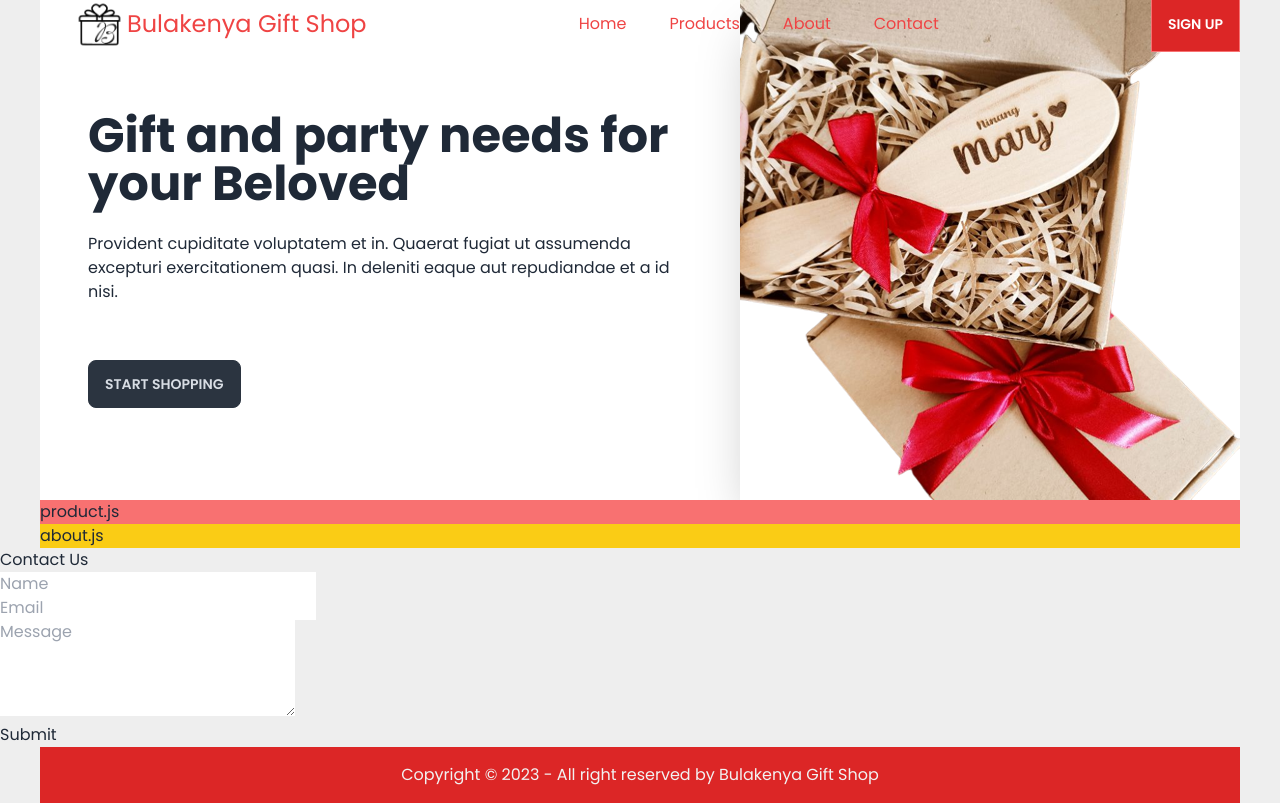
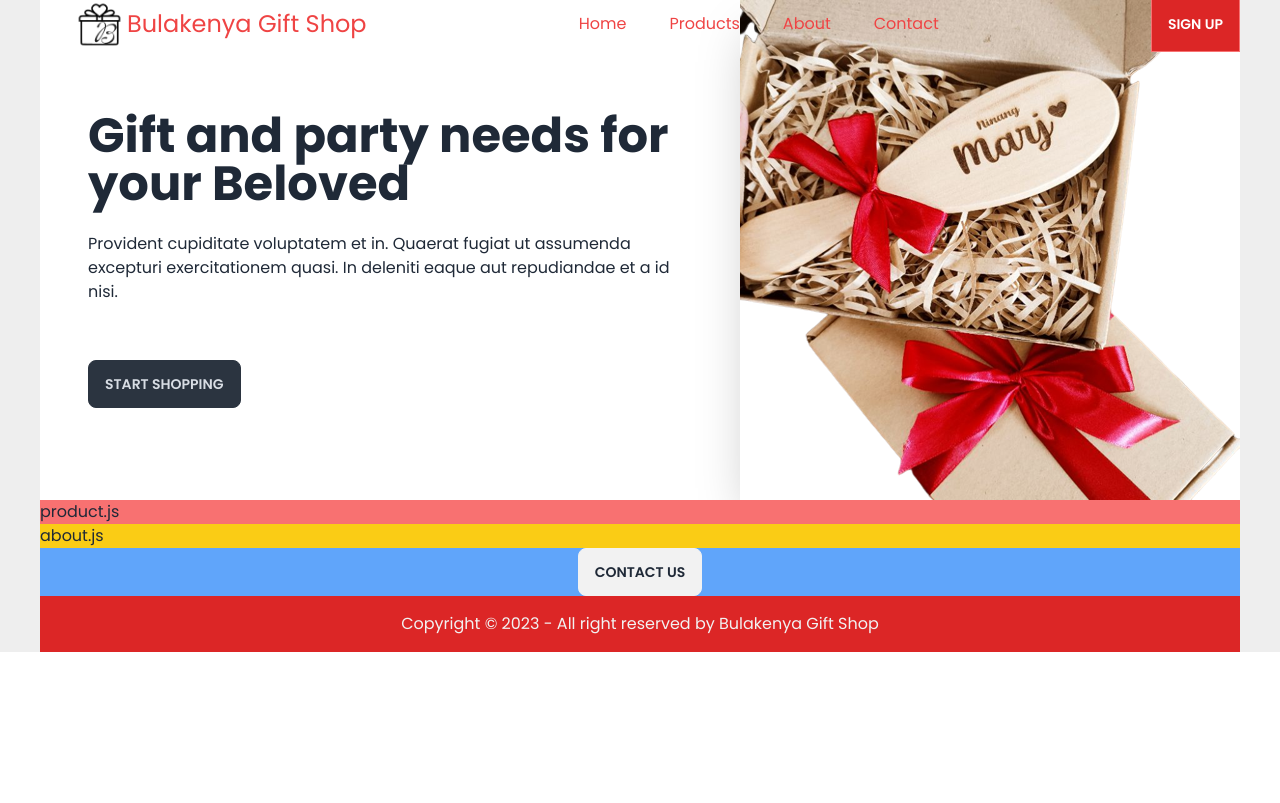
Before and after one commit to jayelemar/Bulakenya-Gift-Shop-v3, a React (Create React App) app: page / in a window 1280 px wide. Built offline with nearby package versions, Linux system fonts and the light colour scheme.

Commit message:
feat: show modal on click at contact btn

```diff
--- a/src/components/header/Header.js
+++ b/src/components/header/Header.js
@@ -27,7 +27,7 @@ const Header = () => {
                     <Link to='home' smooth={true} duration={500}><li>Home</li></Link>
                     <Link to='products' smooth={true} duration={500}><li>Products</li></Link>
                     <Link to='about' smooth={true} duration={500}><li>About</li></Link>
-                    <Link to='contact' smooth={true} duration={500}><li>Contact</li></Link>
+                    <li onClick={()=>document.getElementById('my_modal_5').showModal()}>Contact</li>
                 </ul>
             </nav>
             <button
--- a/src/pages/contact/Contact.js
+++ b/src/pages/contact/Contact.js
@@ -18,25 +18,32 @@ const Contact = () => {
 
 
   return (
-    <section id='contact'>
-        <h2>Contact Us</h2>
+    <section>
+        <div className="container flex justify-center items-center bg-blue-400 ">
+        {/* Open the modal using document.getElementById('ID').showModal() method */}
+        <button className="btn" onClick={()=>document.getElementById('my_modal_5').showModal()}>Contact Us</button>
+    <dialog id="my_modal_5" className="modal modal-bottom sm:modal-middle">
+  <div className="modal-box">
+    <h3 className="font-bold text-lg">Hello</h3>
+    <p className="py-4">If you have any questions or comments, please send us a message..</p>
+
         <form onSubmit={ handleSubmit(onSubmit) }>
-            <div className="form-group">
+            <div className="flex flex-col md:flex-row p-2">
+            <div className="form-group flex flex-col">
                 <input type="text" placeholder='Name'
                     {...register('name', {required: true} )}
                 />
                 {errors.name && <span className='error'>Name is required</span>}
             </div>
 
-            <div className="form-group">
-
+            <div className="form-group flex flex-col ">
                 <input type="email" placeholder='Email'
                     {...register('email', { required: true } )}
                 />
                 {errors.email && <span className='error'>Email is required</span>}
             </div>
-
-            <div className="form-group">
+            </div>
+            <div className="form-group p-2">
                 <textarea rows="4" placeholder='Message'
                     {...register('message', { required: true } )}
                 >
@@ -44,14 +51,23 @@ const Contact = () => {
                 </textarea>
             </div>
 
-            <div className="form-group">
-                <button type='submit'>Submit</button>
+            <div className="form-group flex justify-center">
+                <button type='submit' className='btn btn-outline px-10'>Submit</button>
             </div>
+        </form>
+
+    <div className="modal-action">
+        <form method="dialog">
+        {/* if there is a button in form, it will close the modal */}
+        <button className="btn">Close</button>
+        </form>
+    </div>
+    </div>
+</dialog>
 
 
 
-        </form>
-
+</div>
     </section>
   )
 }
```
